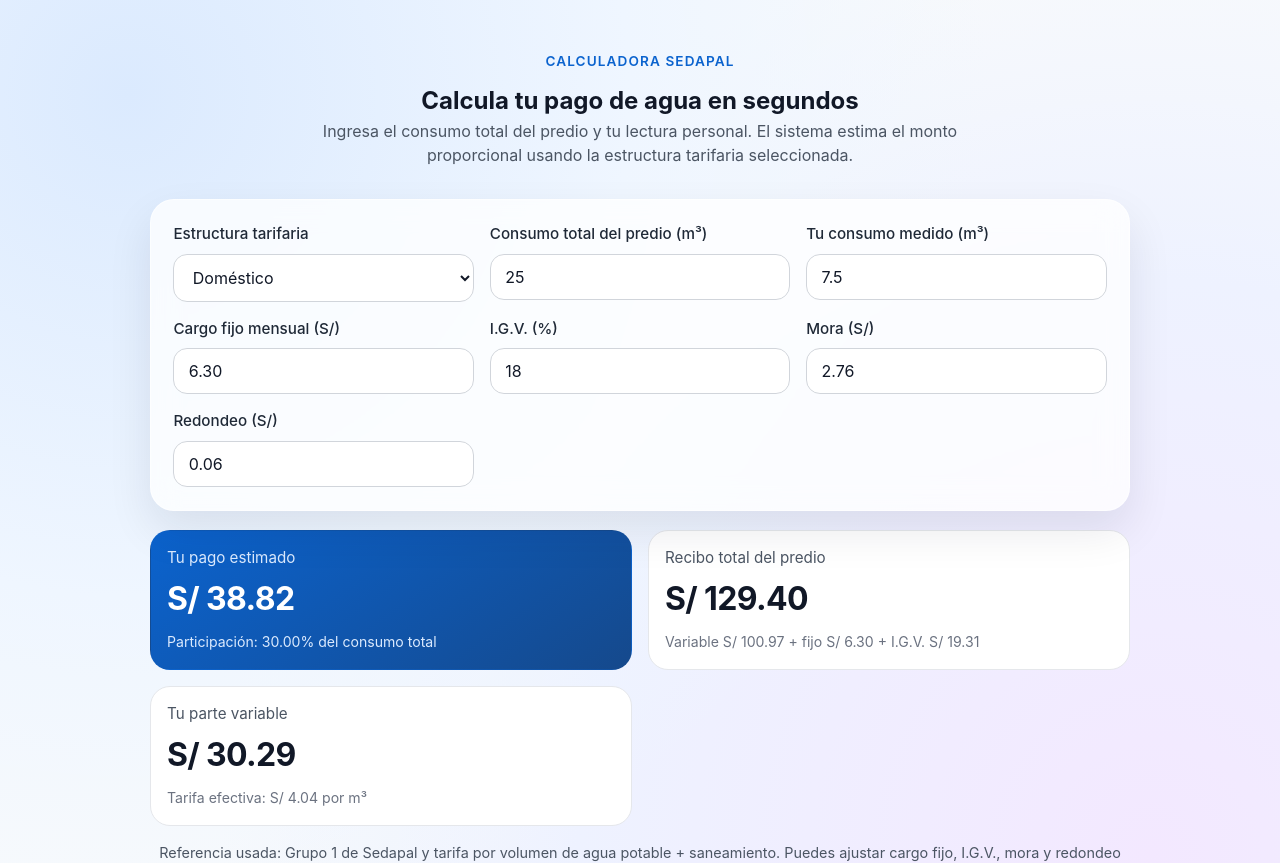
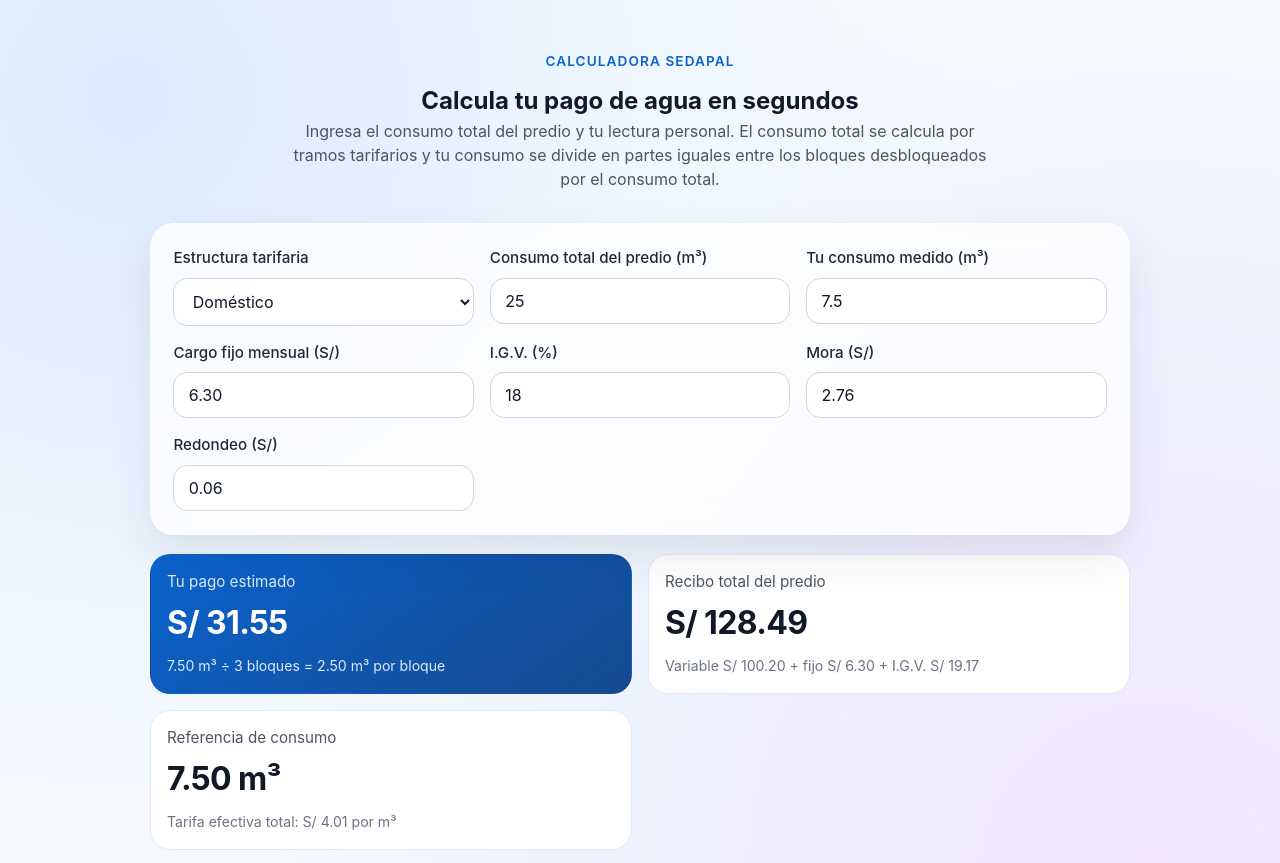
Before and after one commit to Akiranm2/medicion_agua, a React (Vite) app: page / in a window 1280 px wide. Shown: the top 863 px of the page. Built offline with nearby package versions, Linux system fonts and the light colour scheme.

Commit message:
fix: cambiar estimado a division por bloques desbloqueados

```diff
--- a/src/App.tsx
+++ b/src/App.tsx
@@ -22,7 +22,12 @@
   {
     key: 'domestico',
     label: 'Doméstico',
-    blocks: [{ upTo: null, potable: 2.4873, sewage: 1.5515 }],
+    blocks: [
+      { upTo: 10, potable: 2.2, sewage: 1.38 },
+      { upTo: 20, potable: 2.36, sewage: 1.48 },
+      { upTo: 50, potable: 3.22, sewage: 1.98 },
+      { upTo: null, potable: 7.32, sewage: 3.49 },
+    ],
   },
   {
     key: 'domestico-sub',
@@ -91,6 +96,49 @@
   return cost
 }
 
+function getUnlockedBlocks(consumption: number, blocks: TariffBlock[]) {
+  if (consumption <= 0) {
+    return []
+  }
+
+  const unlocked: TariffBlock[] = []
+  let previousLimit = 0
+
+  for (const block of blocks) {
+    const currentLimit = block.upTo ?? Number.POSITIVE_INFINITY
+    const blockVolume = Math.max(0, Math.min(consumption, currentLimit) - previousLimit)
+
+    if (blockVolume > 0) {
+      unlocked.push(block)
+    }
+
+    previousLimit = currentLimit
+
+    if (consumption <= currentLimit) {
+      break
+    }
+  }
+
+  return unlocked
+}
+
+function calculatePersonalByUnlockedBlocks(
+  personalConsumptionValue: number,
+  unlockedBlocks: TariffBlock[],
+) {
+  if (personalConsumptionValue <= 0 || unlockedBlocks.length === 0) {
+    return { personalVariable: 0, perBlockVolume: 0 }
+  }
+
+  const perBlockVolume = personalConsumptionValue / unlockedBlocks.length
+  const personalVariable = unlockedBlocks.reduce(
+    (sum, block) => sum + perBlockVolume * (block.potable + block.sewage),
+    0,
+  )
+
+  return { personalVariable, perBlockVolume }
+}
+
 function App() {
   const [categoryKey, setCategoryKey] = useState(CATEGORIES[1].key)
   const [totalConsumption, setTotalConsumption] = useState('25')
@@ -131,12 +179,14 @@
     }
 
     const variableTotal = calculateVariableCharge(totalValue, selectedCategory.blocks)
+    const unlockedBlocks = getUnlockedBlocks(totalValue, selectedCategory.blocks)
+    const { personalVariable, perBlockVolume } = calculatePersonalByUnlockedBlocks(
+      personalValue,
+      unlockedBlocks,
+    )
     const baseBeforeTax = variableTotal + fixedChargeValue
     const igvAmount = baseBeforeTax * (igvPercentValue / 100)
     const totalBill = baseBeforeTax + igvAmount + lateFeeValue + roundingValue
-    const participation = personalValue / totalValue
-    const personalVariable = variableTotal * participation
-    const personalBill = totalBill * participation
 
     return {
       variableTotal,
@@ -144,16 +194,15 @@
       igvAmount,
       totalBill,
       personalVariable,
-      personalBill,
       effectiveRate: variableTotal / totalValue,
-      participation,
+      unlockedCount: unlockedBlocks.length,
+      perBlockVolume,
     }
   }, [
     fixedChargeValue,
     hasValidValues,
     igvPercentValue,
     lateFeeValue,
-    personalValue,
     roundingValue,
     selectedCategory.blocks,
     totalValue,
@@ -165,8 +214,9 @@
         <p className="eyebrow">Calculadora Sedapal</p>
         <h1>Calcula tu pago de agua en segundos</h1>
         <p className="subtitle">
-          Ingresa el consumo total del predio y tu lectura personal. El sistema estima el monto
-          proporcional usando la estructura tarifaria seleccionada.
+          Ingresa el consumo total del predio y tu lectura personal. El consumo total se calcula
+          por tramos tarifarios y tu consumo se divide en partes iguales entre los bloques
+          desbloqueados por el consumo total.
         </p>
       </section>
 
@@ -261,9 +311,10 @@
         <section className="results-grid">
           <article className="result-card highlight">
             <p>Tu pago estimado</p>
-            <h2>{currency.format(summary.personalBill)}</h2>
+            <h2>{currency.format(summary.personalVariable)}</h2>
             <small>
-              Participación: {decimal.format(summary.participation * 100)}% del consumo total
+              {decimal.format(personalValue)} m³ ÷ {summary.unlockedCount} bloques ={' '}
+              {decimal.format(summary.perBlockVolume)} m³ por bloque
             </small>
           </article>
 
@@ -277,9 +328,9 @@
           </article>
 
           <article className="result-card">
-            <p>Tu parte variable</p>
-            <h2>{currency.format(summary.personalVariable)}</h2>
-            <small>Tarifa efectiva: S/ {decimal.format(summary.effectiveRate)} por m³</small>
+            <p>Referencia de consumo</p>
+            <h2>{decimal.format(personalValue)} m³</h2>
+            <small>Tarifa efectiva total: S/ {decimal.format(summary.effectiveRate)} por m³</small>
           </article>
 
         </section>
```
